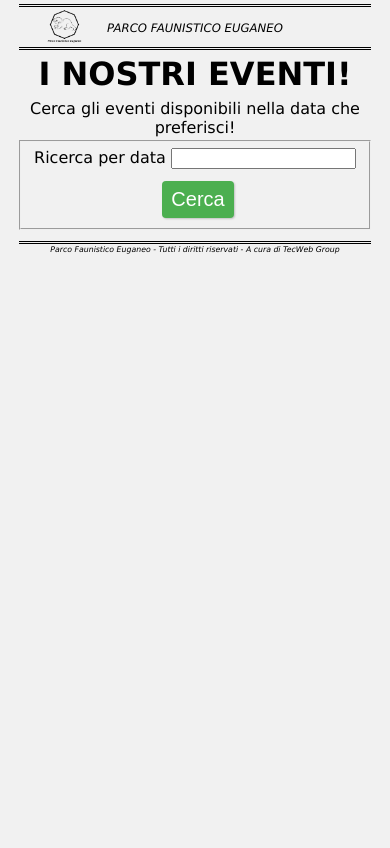
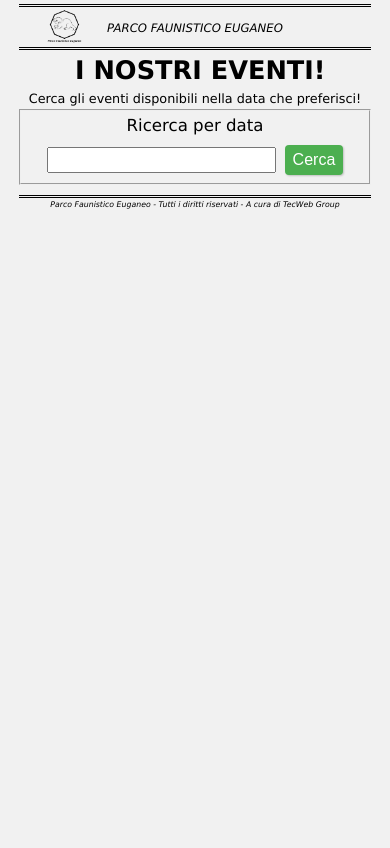
Before and after one commit to Fgiulia/progettoTecnologieWeb2019-2020, a PHP site: page /progettoTecnologieWeb2019-2020/HTML/eventi.html in a window 390 px wide. Run offline with PHP 8.4, Linux system fonts and the light colour scheme.

Commit message:
fix eventi.css

```diff
--- a/CSS/eventi.css
+++ b/CSS/eventi.css
@@ -1,3 +1,8 @@
+#containerPagina{
+    margin: 2%;
+    width: 96%;
+}
+
 .containerEventi{
     position: relative;
     text-align: center;
@@ -14,7 +19,6 @@
 }
 
 #filtroEventi{
-    width: 100%;
     text-align: center;
     margin-bottom: 3%;
 }
@@ -63,6 +67,7 @@
 .descrizioneEvento{
     margin: 3%;
     text-align: justify;
+    font-size: 1em;
 }
 
 .buttonPrenota{
@@ -70,3 +75,27 @@
    text-align: right;
    padding: 6px;
 }
+
+#titolo{
+    width: 100%;
+}
+
+@media (max-width:1000px){
+    body{
+        font-size: 0.8em;
+    }
+
+    .containerEventi{
+        margin-left: 0;
+        margin-right: 0;
+    }
+
+    .prezzoEvento, .dataEvento{
+        display: block;
+    }
+
+    #cercaData, label{
+        font-size: 1.3em;
+    }
+
+}
--- a/HTML/eventi.html
+++ b/HTML/eventi.html
@@ -32,7 +32,7 @@
 
 		<div id="filtroEventi">
 
-			<h1 class="titolo"> I NOSTRI EVENTI! </h1>
+			<h1 class="titolo" id="titolo"> I NOSTRI EVENTI! </h1>
 			<p id="textLine"> Cerca gli eventi disponibili nella data che preferisci! </p>
 			<errore></errore>
 			<form id="FiltraData" action="../PAGES/eventi.php" method="post">
```
